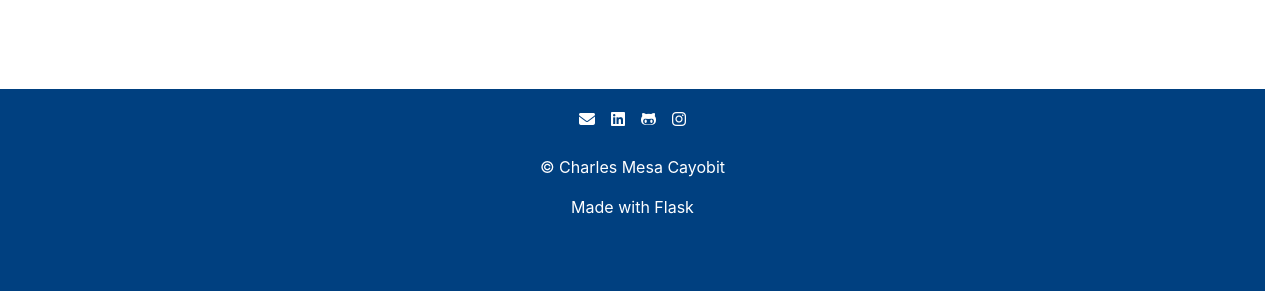
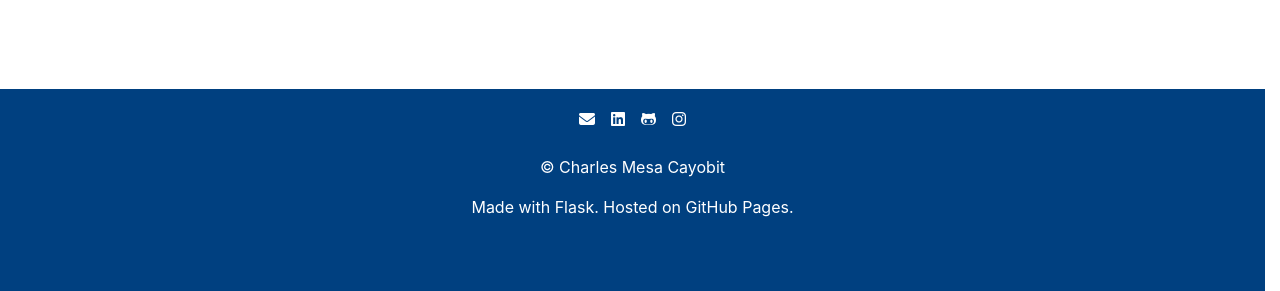
Before and after one commit to CharlesMC11/CharlesMC11.github.io, a Flask app: page /about in a window 1280 px wide. Shown: the part 857-1148 px from the top of the page. Run offline with Flask 3, Linux system fonts and the light colour scheme; parts of the project's set-up code (start-up, migrations or seed data) failed here and were passed over; some libraries are stand-ins or nearby versions.

Commit message:
Add `GitHub Pages` as the hosting platform

```diff
--- a/app/templates/base.html
+++ b/app/templates/base.html
@@ -80,7 +80,7 @@
 
   <section class="footer__copyright">
     <p>© Charles Mesa Cayobit</p>
-    <p>Made with Flask</p>
+    <p>Made with Flask. Hosted on GitHub Pages.</p>
   </section>
 </footer>
 </body>
```
